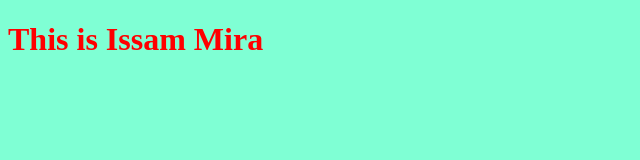
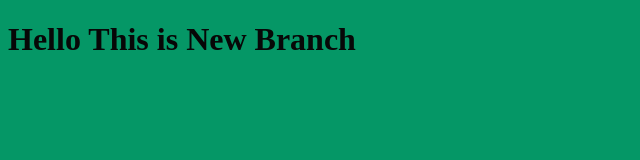
Before and after one commit to MiraAbderrahmen/Project-X, a plain HTML site: page index.html in a window 1280 px wide. Shown: the whole page, without its empty margins (0-640 px from the left). Drawn offline with Linux system fonts and the light colour scheme.

Commit message:
Changing the backgournd color and the heading

```diff
--- a/index.html
+++ b/index.html
@@ -8,6 +8,6 @@
 </head>
 <body>
     <script src="app.js"></script>
-    <h1>This is Issam Mira</h1>
+    <h1>Hello This is New Branch</h1>
 </body>
 </html>
--- a/style.css
+++ b/style.css
@@ -1,6 +1,6 @@
 h1{
-    color: red;
+    color: rgb(7, 7, 7);
 }
 body{
-    background-color: aquamarine;
+    background-color: rgb(5, 151, 102);
 }
```
